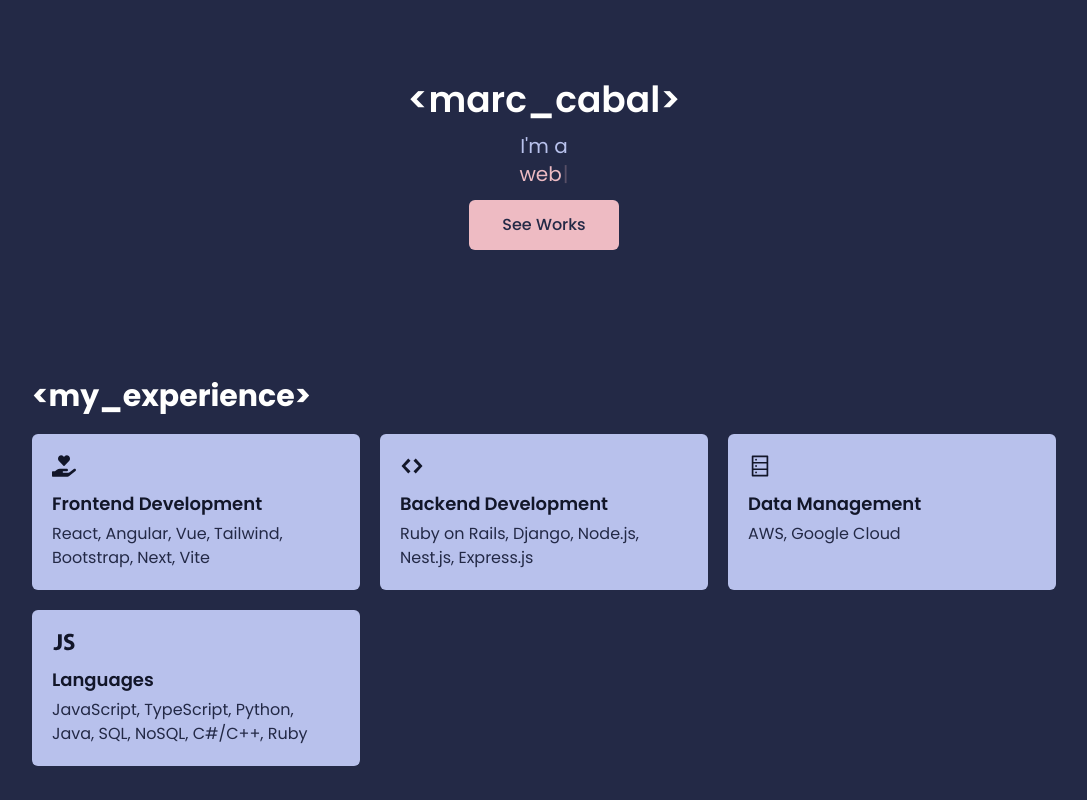
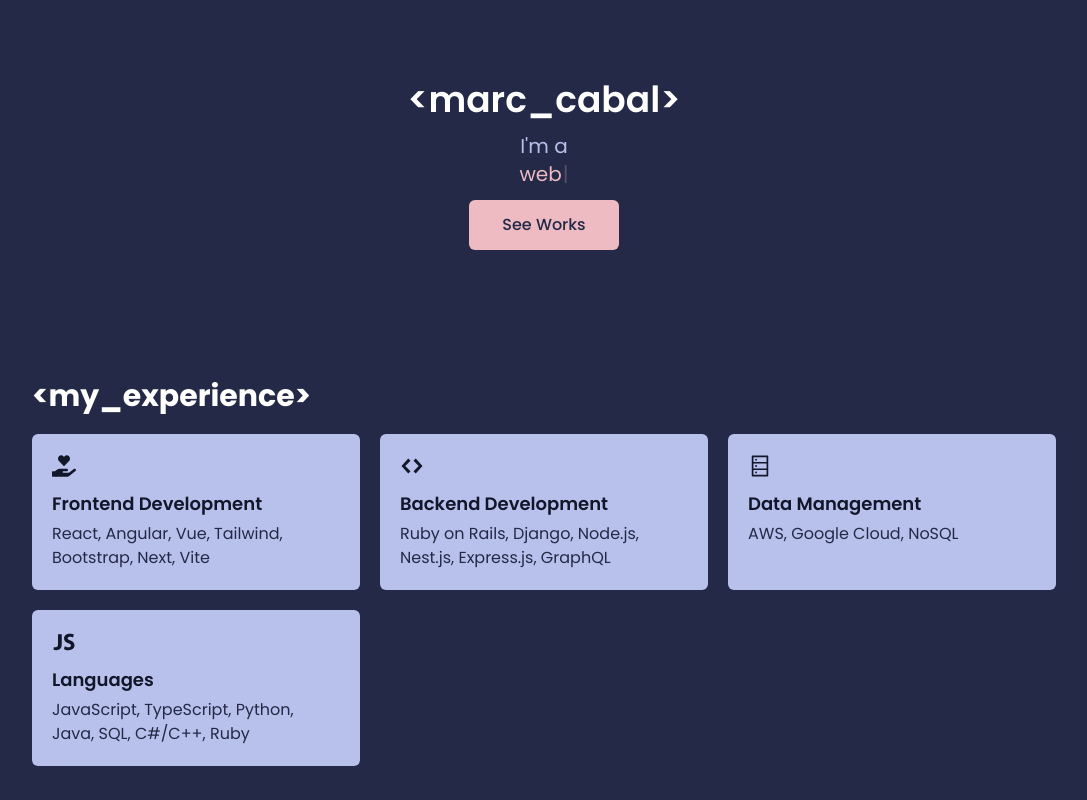
Before and after one commit to MCabal77/portfolio, a React (Vite) app: page / in a window 1280 px wide. Shown: the top 800 px of the page, without its empty margins (96-1183 px from the left). Built offline with nearby package versions, Linux system fonts and the light colour scheme.

Commit message:
Remove image of self

```diff
--- a/src/components/About.jsx
+++ b/src/components/About.jsx
@@ -6,7 +6,7 @@ function About() {
   return (
     <div className="flex flex-col md:flex-row items-center justify-center gap-10 md:gap-20 py-20">
       {/* Left Side */}
-      <div className="w-full md:w-6/12">
+      <div className="w-full">
         <SectionTitle>&lt;about_me&gt;</SectionTitle>
         <p className="text-xl text-P_COLOR">
           Hello World! My name is{" "}
@@ -29,11 +29,11 @@ function About() {
 
       {/* Right Side */}
       {/* TODO: Add image of yourself */}
-      <img
+      {/* <img
         src={headshot}
         alt="Marc Cabal"
         className="w-full md:w-6/12 rounded-lg object-cover"
-      />
+      /> */}
     </div>
   );
 }
--- a/src/data/experiences.jsx
+++ b/src/data/experiences.jsx
@@ -11,17 +11,17 @@ export default [
   },
   {
     title: 'Backend Development',
-    description: 'Ruby on Rails, Django, Node.js, Nest.js, Express.js',
+    description: 'Ruby on Rails, Django, Node.js, Nest.js, Express.js, GraphQL',
     icon: <GoCode className='w-full h-full'/>,
   },
   {
     title: 'Data Management',
-    description: 'AWS, Google Cloud ',
+    description: 'AWS, Google Cloud, NoSQL',
     icon: <AiOutlineDatabase className='w-full h-full'/>,
   },
   {
     title: 'Languages',
-    description: 'JavaScript, TypeScript, Python, Java, SQL, NoSQL, C#/C++, Ruby',
+    description: 'JavaScript, TypeScript, Python, Java, SQL, C#/C++, Ruby',
     icon: <IoLogoJavascript className='w-full h-full'/>,
   }
 ]
```
